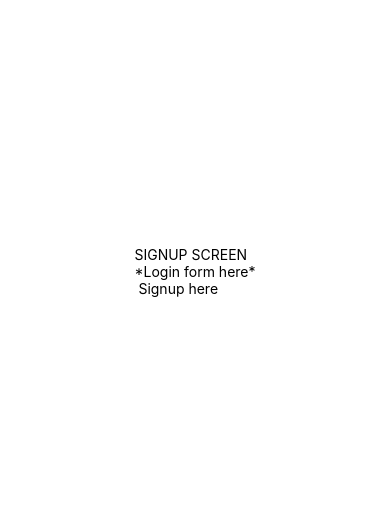
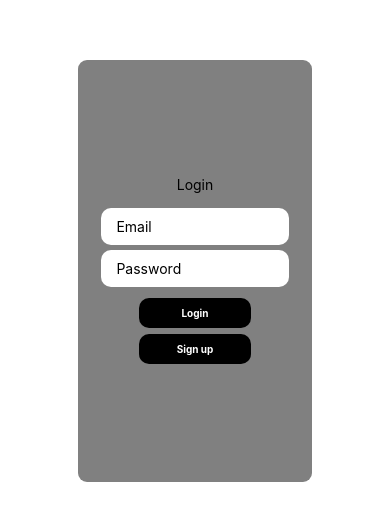
Before and after one commit to MyPropertyPal/MyPropertyPal-mobile, a React Native app: screen /Login in a window 390 px wide. Shown: the part 151-672 px from the top of the page. Built offline with nearby package versions, Linux system fonts and the light colour scheme.

Commit message:
complete signup and login forms

```diff
--- a/components/LoginSignup/LoginForm.jsx
+++ b/components/LoginSignup/LoginForm.jsx
@@ -1,14 +1,106 @@
 import React from "react";
-import { View, Text, TouchableOpacity } from "react-native";
+import {
+  View,
+  Text,
+  TouchableOpacity,
+  KeyboardAvoidingView,
+  StyleSheet,
+  TextInput,
+} from "react-native";
 
-export const LoginForm = ({setDisplay}) => {
+export const LoginForm = ({ setDisplay }) => {
+  const handleLogin = () => {
+    alert("you have Logged in");
+  };
   return (
-    <View>
-      <Text>SIGNUP SCREEN</Text>
-      <Text>*Login form here*</Text>
-      <TouchableOpacity onPress={()=>{setDisplay('Signup')}}>
-        <Text> Signup here </Text>
-      </TouchableOpacity>
-    </View>
+    <KeyboardAvoidingView style={styles.formContainer}>
+      {/* top section */}
+      <Text>Login</Text>
+      {/* Form text fields*/}
+      <View style={styles.inputContainer}>
+        <TextInput style={styles.input} placeholder="Email" />
+        <TextInput style={styles.input} placeholder="Password" />
+
+        {/* botton section */}
+        <View style={styles.buttonContainer}>
+          {/* handle Login */}
+          <TouchableOpacity
+            style={styles.button}
+            onPress={() => {
+              handleLogin();
+            }}
+          >
+            <Text style={styles.buttonText}> Login </Text>
+          </TouchableOpacity>
+          {/* switch screens */}
+          <TouchableOpacity
+            style={styles.button}
+            onPress={() => {
+              setDisplay("Signup");
+            }}
+          >
+            <Text style={styles.buttonText}>Sign up</Text>
+          </TouchableOpacity>
+        </View>
+      </View>
+    </KeyboardAvoidingView>
   );
 };
+const styles = StyleSheet.create({
+  formContainer: {
+    backgroundColor: "gray",
+    display: "flex",
+    height: "50%",
+    width: "60%",
+    justifyContent: "center",
+    alignItems: "center",
+    borderRadius: 9,
+  },
+  background: {
+    position: "absolute",
+    left: 0,
+    right: 0,
+    top: 0,
+    height: "100%",
+    opacity: 0.75,
+  },
+  buttonContainer: {
+    display: "flex",
+    justifyContent: "center",
+    alignItems: "center",
+    width: "100%",
+    paddingTop: 8,
+  },
+
+  button: {
+    backgroundColor: "black",
+    width: "60%",
+    height: 30,
+    padding: 5,
+    borderRadius: 10,
+    alignItems: "center",
+    margin: 3,
+    justifyContent: "center",
+  },
+  buttonText: {
+    color: "white",
+    fontWeight: "700",
+    fontSize: 10,
+  },
+  text: {
+    fontWeight: "700",
+    fontSize: 16,
+    flexDirection: "column",
+  },
+  inputContainer: {
+    marginTop: 10,
+    width: "80%",
+  },
+  input: {
+    backgroundColor: "white",
+    paddingHorizontal: 15,
+    paddingVertical: 10,
+    borderRadius: 10,
+    marginTop: 5,
+  },
+});
--- a/components/LoginSignup/SignupForm.jsx
+++ b/components/LoginSignup/SignupForm.jsx
@@ -1,14 +1,109 @@
 import React from "react";
-import { View, Text, TouchableOpacity } from "react-native";
+import {
+  View,
+  Text,
+  TouchableOpacity,
+  KeyboardAvoidingView,
+  TextInput,
+  StyleSheet,
+} from "react-native";
 
-export const SignupForm = ({setDisplay}) => {
+export const SignupForm = ({ setDisplay }) => {
+  const handleSignup = () => {
+    alert("you have signed up");
+  };
   return (
-    <View>
-      <Text>SIGNUP SCREEN</Text>
-      <Text>*Signup form here*</Text>
-      <TouchableOpacity onPress={()=>{setDisplay('Login')}}>
-        <Text> Login here </Text>
-      </TouchableOpacity>
-    </View>
+    <KeyboardAvoidingView style={styles.formContainer}>
+      {/* top section */}
+      <Text>Signup</Text>
+      {/* Form text fields*/}
+      <View style={styles.inputContainer}>
+        <TextInput style={styles.input} placeholder="Full Name" />
+        <TextInput style={styles.input} placeholder="Email" />
+        <TextInput style={styles.input} placeholder="Password" />
+        <TextInput style={styles.input} placeholder="Repeat Password" />
+        {/* botton section */}
+        <View style={styles.buttonContainer}>
+          {/* handle sign up */}
+          <TouchableOpacity
+            style={styles.button}
+            onPress={() => {
+              handleSignup();
+            }}
+          >
+            <Text style={styles.buttonText}> Complete signup </Text>
+          </TouchableOpacity>
+          {/* switch screens */}
+          <TouchableOpacity
+            style={styles.button}
+            onPress={() => {
+              setDisplay("Login");
+            }}
+          >
+            <Text style={styles.buttonText}> Login here </Text>
+          </TouchableOpacity>
+        </View>
+      </View>
+    </KeyboardAvoidingView>
   );
 };
+const styles = StyleSheet.create({
+  formContainer: {
+    backgroundColor: "gray",
+    display: "flex",
+    height: "50%",
+    width: "60%",
+    justifyContent: "center",
+    alignItems: "center",
+    borderRadius: 9,
+  },
+  background: {
+    position: "absolute",
+    left: 0,
+    right: 0,
+    top: 0,
+    height: "100%",
+    opacity: 0.75,
+  },
+  buttonContainer: {
+    display: 'flex',
+    justifyContent: 'center',
+    alignItems: 'center',
+    width: '100%',
+    paddingTop: 8
+
+  },
+
+  button: {
+    backgroundColor: "black",
+    width: "60%",
+    height:30,
+    padding: 5,
+    borderRadius: 10,
+    alignItems: "center",
+    margin: 3,
+    justifyContent: 'center'
+
+  },
+  buttonText: {
+    color: "white",
+    fontWeight: "700",
+    fontSize: 10,
+  },
+  text: {
+    fontWeight: "700",
+    fontSize: 16,
+    flexDirection: "column",
+  },
+  inputContainer: {
+    marginTop: 10,
+    width: "80%",
+  },
+  input: {
+    backgroundColor: "white",
+    paddingHorizontal: 15,
+    paddingVertical: 10,
+    borderRadius: 10,
+    marginTop: 5,
+  },
+});
```
